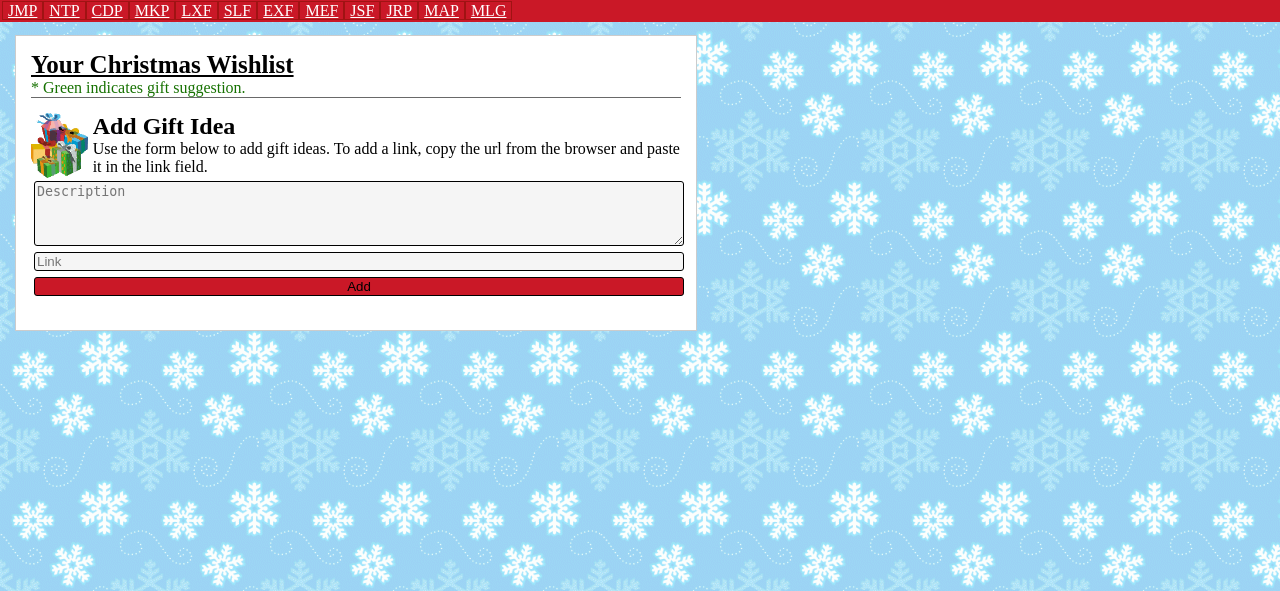
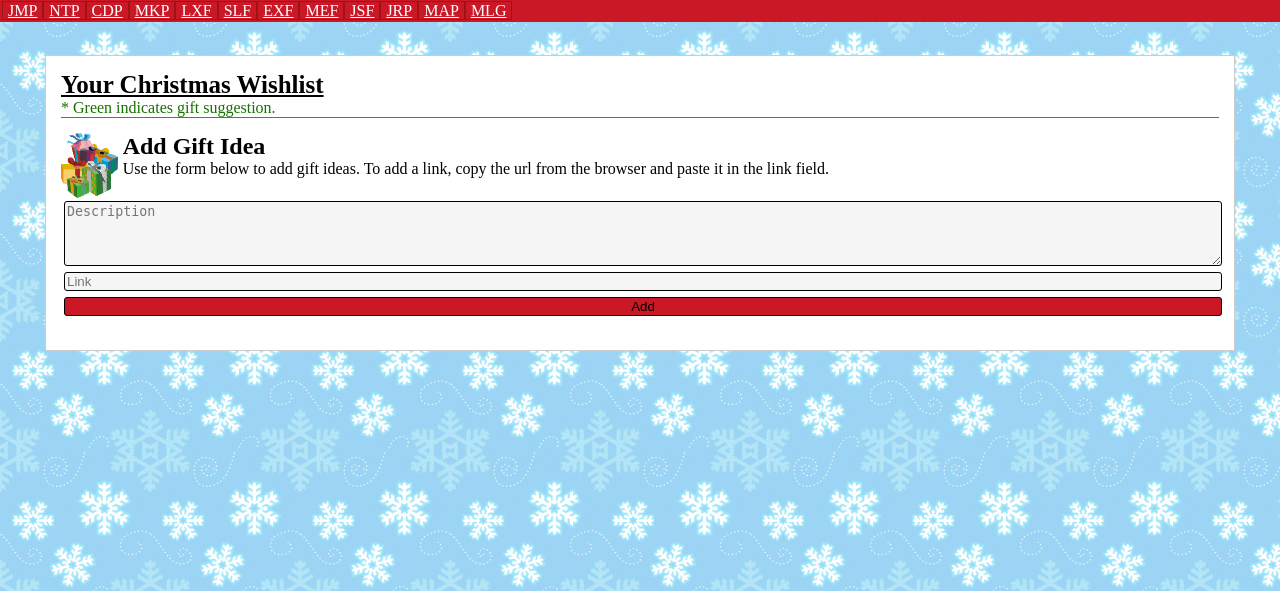
Before and after one commit to jpetrocik/wishlist, a web app: page /wishlist.html in a window 1280 px wide. Shown: the top 591 px of the page. Run offline with its HTML, style and script files only (its server is not run), Linux system fonts and the light colour scheme; data that the repository does not hold is empty; some libraries are stand-ins or nearby versions.

Commit message:
Fixed wishlist layout

```diff
--- a/src/main/resources/public/wishlist.css
+++ b/src/main/resources/public/wishlist.css
@@ -23,9 +23,8 @@ a {
 #page {
 	background-color:#FFFFFF;
 	border: 1px solid #cccccc;
-	margin: 35px 15px 15px 15px;
+	margin: 55px 45px 45px 45px;
 	padding: 15px;
-	width:650px;
 }
 
 #header {
```
